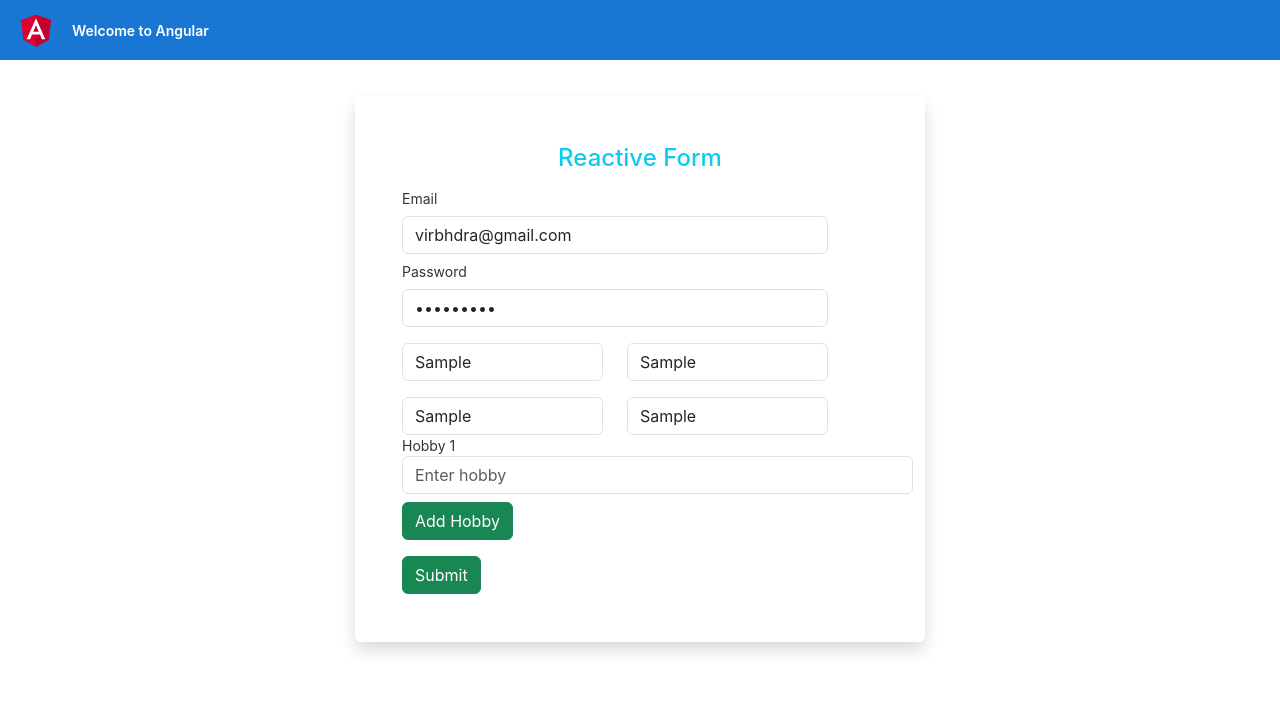
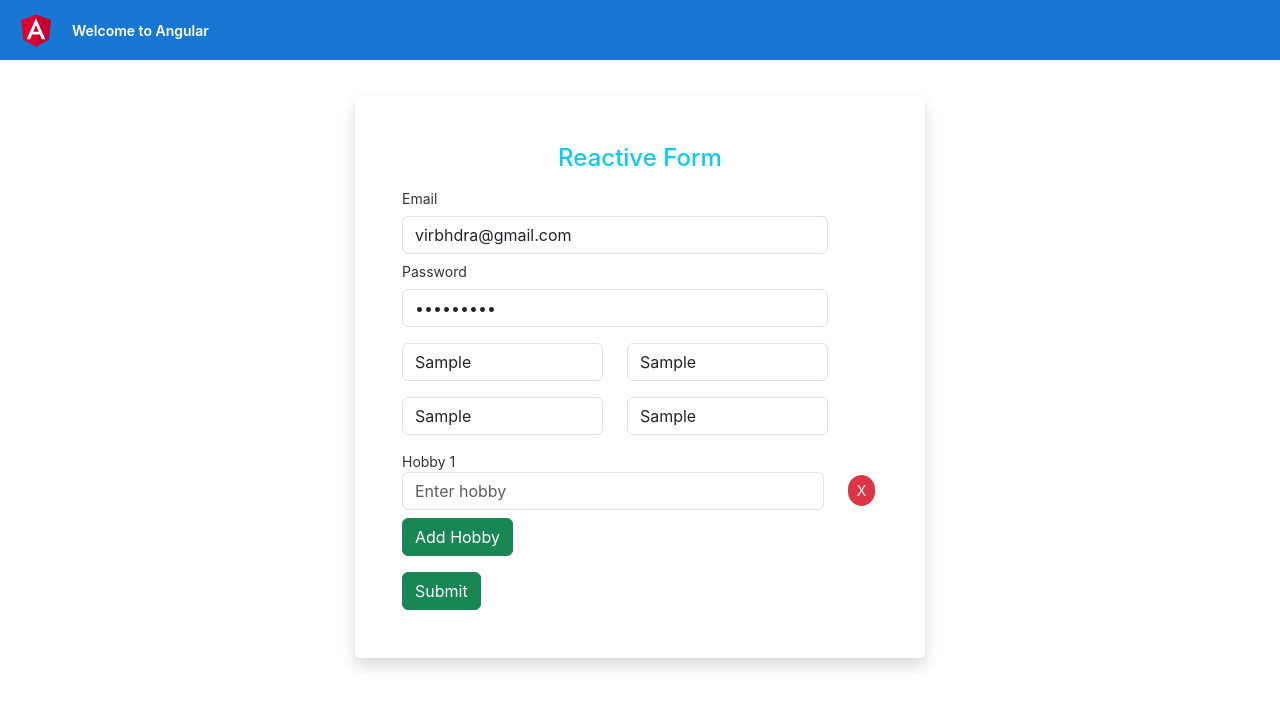
Before and after one commit to bhosalesuraj074/angular14, an Angular app in the folder angularapp/: page / in a window 1280 px wide. Both pictures are taken after typing "Sample123", "Sample", "Sample", "Sample", "Sample" into the empty fields and a click on the button "Add Hobby". Shown: the top 708 px of the page. Built offline with nearby package versions, Linux system fonts and the light colour scheme.

Commit message:
form-Array concept

```diff
--- a/angularapp/src/app/Forms/reactive-forms/reactive-forms.component.html
+++ b/angularapp/src/app/Forms/reactive-forms/reactive-forms.component.html
@@ -55,12 +55,20 @@
 
 
               </div>
-              <div class="form-group" formArrayName="hobbies">
+              <div class="form-group mt-3" formArrayName="hobbies">
                 <div *ngFor="let hobby of hobbiesFormArray.controls; let i = index">
+                    <div class="row">
+                        <div class="col-md-10">
                     <label>Hobby  {{i + 1}}</label>
-                    <input class="form-control" type="text" formControlName="{{i}}" placeholder="Enter hobby">
+                    <input class="form-control " type="text" formControlName="{{i}}" placeholder="Enter hobby">
+                    </div>
+                    <div class="col mt-4">
+                    <button type="button" class="btn btn-sm btn-danger rounded-5" (click)="removeHobby(i)">X</button>
+                    </div>
+
+                    </div>
                 </div>
-                <button (click)="addHobby()" class="btn btn-success mt-2">Add Hobby</button>
+                <button (click)="addHobby()" type="button" class="btn btn-success mt-2">Add Hobby</button>
             </div>
 
         <button type="submit" [disabled]="!myReactiveForm.valid" class="btn btn-success mt-3">Submit</button>
--- a/angularapp/src/app/Forms/reactive-forms/reactive-forms.component.ts
+++ b/angularapp/src/app/Forms/reactive-forms/reactive-forms.component.ts
@@ -43,7 +43,7 @@ export class ReactiveFormsComponent implements OnInit {
     })
   }
   onSubmit(){
-    console.log(this.myReactiveForm);
+    console.log(this.myReactiveForm.value);
   }
 
   // custom validator function
@@ -60,4 +60,8 @@ export class ReactiveFormsComponent implements OnInit {
   addHobby(){
     this.hobbiesFormArray.push(new FormControl(''));
   }
+  removeHobby(index:number){
+    this.hobbiesFormArray.removeAt(index)
+
+  }
 }
```
